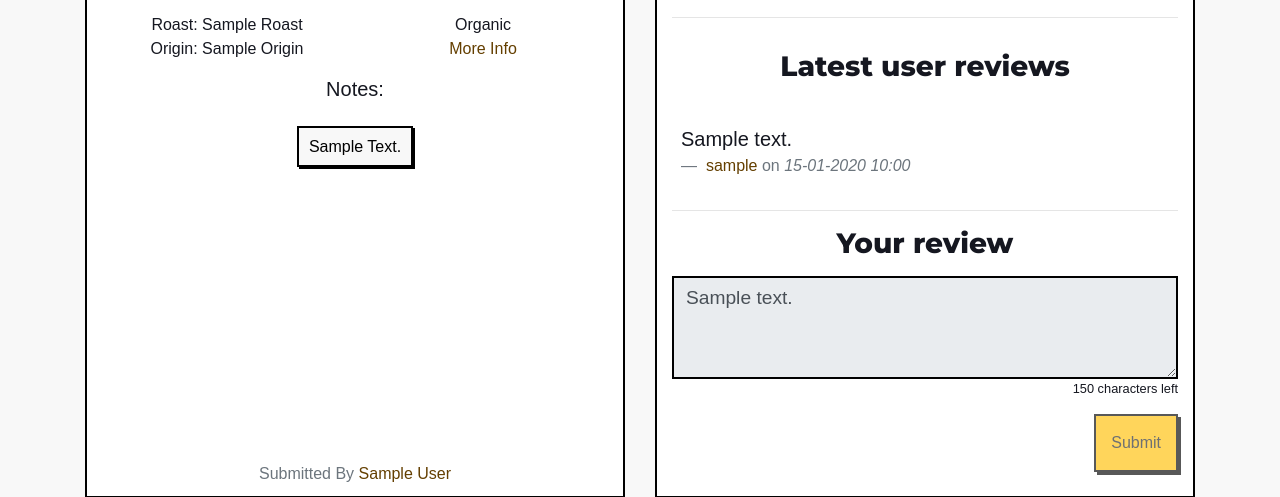
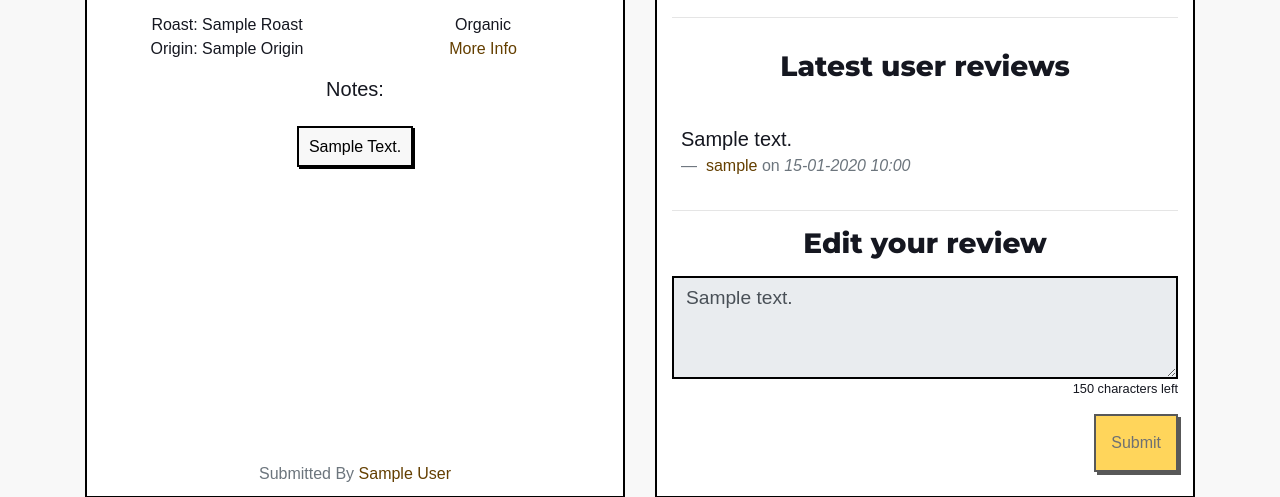
Before and after one commit to rbsam176/ms3-coffeedb, a Flask app: template templates/view_submission.html in a window 1280 px wide. Shown: the part 318-815 px from the top of the page. Run offline with Flask 2, Linux system fonts and the light colour scheme; the template is opened without the code that fills it: most values are stand-ins (such as "Sample title", 1, 10 or a date in 2020); some libraries are stand-ins or nearby versions; some web fonts are replaced.

Commit message:
view submission review title dynamic depending on pre-existing review

```diff
--- a/templates/view_submission.html
+++ b/templates/view_submission.html
@@ -111,7 +111,7 @@
                     {% endif %}
                     <hr>
                     <div class="row px-4 justify-content-center">
-                        <label for="reviewContent"><h3>Your review</h3></label>
+                        <label for="reviewContent"><h3>{% if existing_user_review %}Edit your review{% else %}Write a review{% endif %}</h3></label>
                     </div>
                     <form method="POST" id="submitReview">
                         <div class="row">
```
